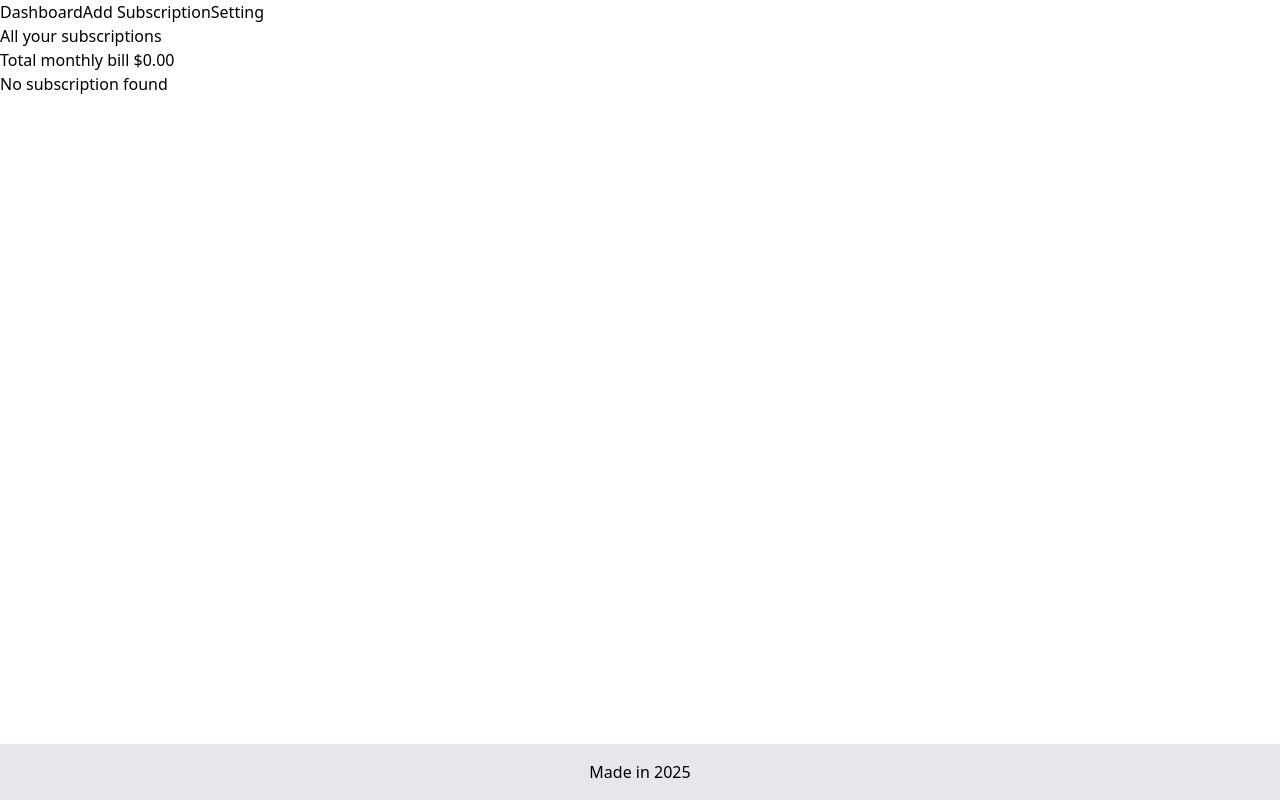
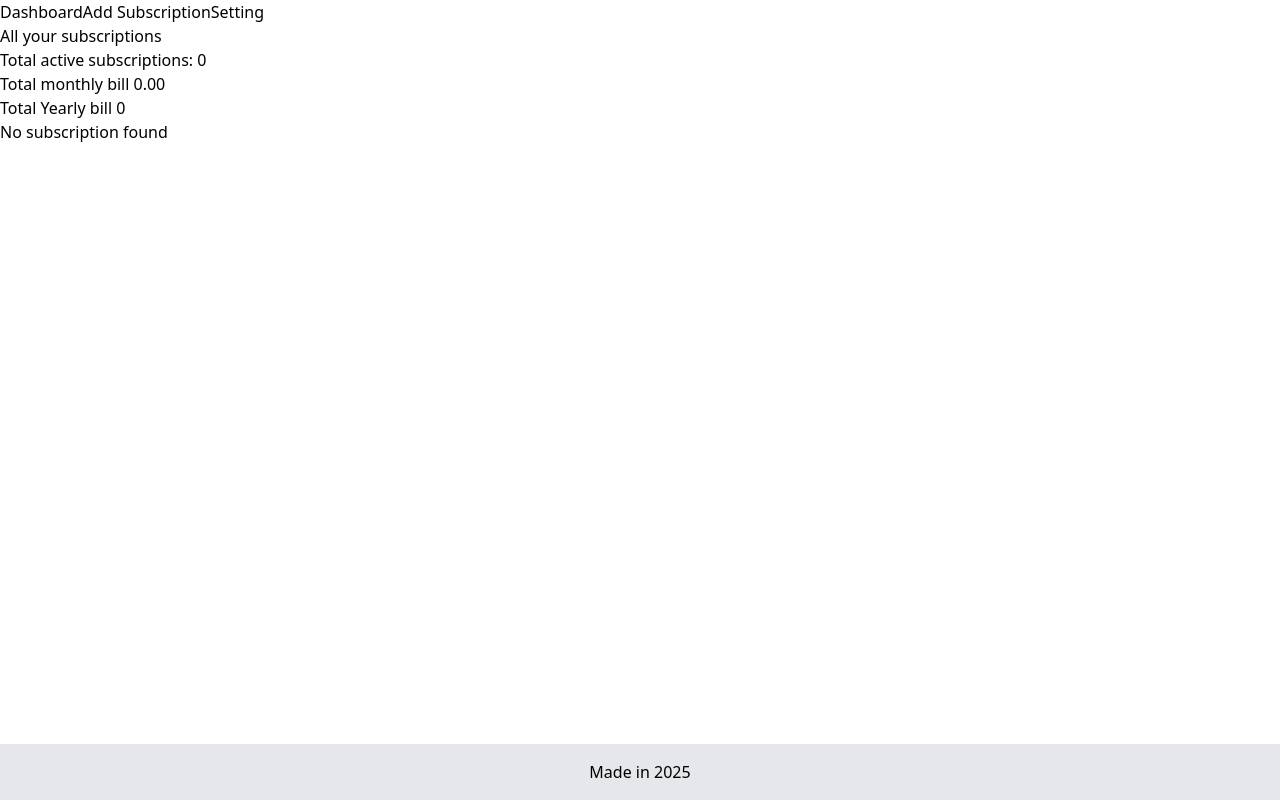
Before and after one commit to itsgauravkumar07/BillWise, a React (Vite) app: page / in a window 1280 px wide. Built offline with nearby package versions, Linux system fonts and the light colour scheme.

Commit message:
feat(dashboard): add yearly expense calculation for subscriptions

```diff
--- a/src/pages/Dashboard.jsx
+++ b/src/pages/Dashboard.jsx
@@ -1,4 +1,4 @@
-import { getSubscriptions, deleteSubscription, updateSubscription } from "../utils/localStorageHelper";
+import { getSubscriptions, deleteSubscription, updateSubscription, savedCurrency} from "../utils/localStorageHelper";
 import { useEffect, useState } from "react";
 import Modal from "../components/Model";
 import EditForm from "../components/EditForm";
@@ -9,6 +9,7 @@ function Dashboard({}){
     const[subscriptions, setSubscriptions] = useState([]);
     const[isModalOpen, setIsModalOpen] = useState(false);
     const[selectedSub, SetSelectedSub] = useState(null);
+    const[currency, setCurrency] = useState(savedCurrency());
 
    useEffect(() => {
    const sub = getSubscriptions().filter(s => s && s.id && s.name);
@@ -32,7 +33,7 @@ function Dashboard({}){
         SetSelectedSub(null);
    };
 
-   const totalBill = subscriptions.reduce((acc, sub) => {
+   const totalMonthlyBill = subscriptions.reduce((acc, sub) => {
     if(sub.billingCycle === "Monthly"){
         return acc + sub.price;
     } else if(sub.billingCycle === "Yearly"){
@@ -41,18 +42,24 @@ function Dashboard({}){
     return acc;
    }, 0);
 
+   const totalYearlyBill = subscriptions.reduce((acc, sub) => {
+    return acc + sub.price * 12;
+   }, 0)
+
     return(
         <div>
             <h1>All your subscriptions</h1>
             <div>
-                <h1>Total monthly bill ${totalBill.toFixed(2)} </h1>
+                <p>Total active subscriptions: {subscriptions.length}</p>
+                <h1>Total monthly bill {currency}{totalMonthlyBill.toFixed(2)} </h1>
+                <h1>Total Yearly bill {currency}{totalYearlyBill}</h1>
 
                 {subscriptions.length > 0 ? subscriptions
                     .filter((sub) => sub && sub.id)
                     .map((sub) => (
 
                     <li key={sub.id}>
-                        {sub.name} - ${sub.price} (Renewal: {sub.nextRenewal}) {sub.notes} {sub.category} {sub.billingCycle}
+                        {sub.name} -{currency} {sub.price} (Renewal: {sub.nextRenewal}) {sub.notes} {sub.category} {sub.billingCycle}
                         <button onClick={() => handleEdit(sub)}>Edit</button>
                         <button onClick={() => handleDelete(sub.id)}>Delete</button>
                     </li>
--- a/src/pages/Setting.jsx
+++ b/src/pages/Setting.jsx
@@ -32,9 +32,9 @@ function Setting(){
            <span>Currency</span>
            <select name="CurrencySelector" value={currency} onChange={handleChangeCurrency}>
             <option value="">Currency preference</option>
-            <option value="INR">INR</option>
-            <option value="USD">USD</option>
-            <option value="EUR">EUR</option>
+            <option value="₹">INR</option>
+            <option value="$">USD</option>
+            <option value="€">EUR</option>
            </select>
 
             {/* Dark mode toggle */}
```
